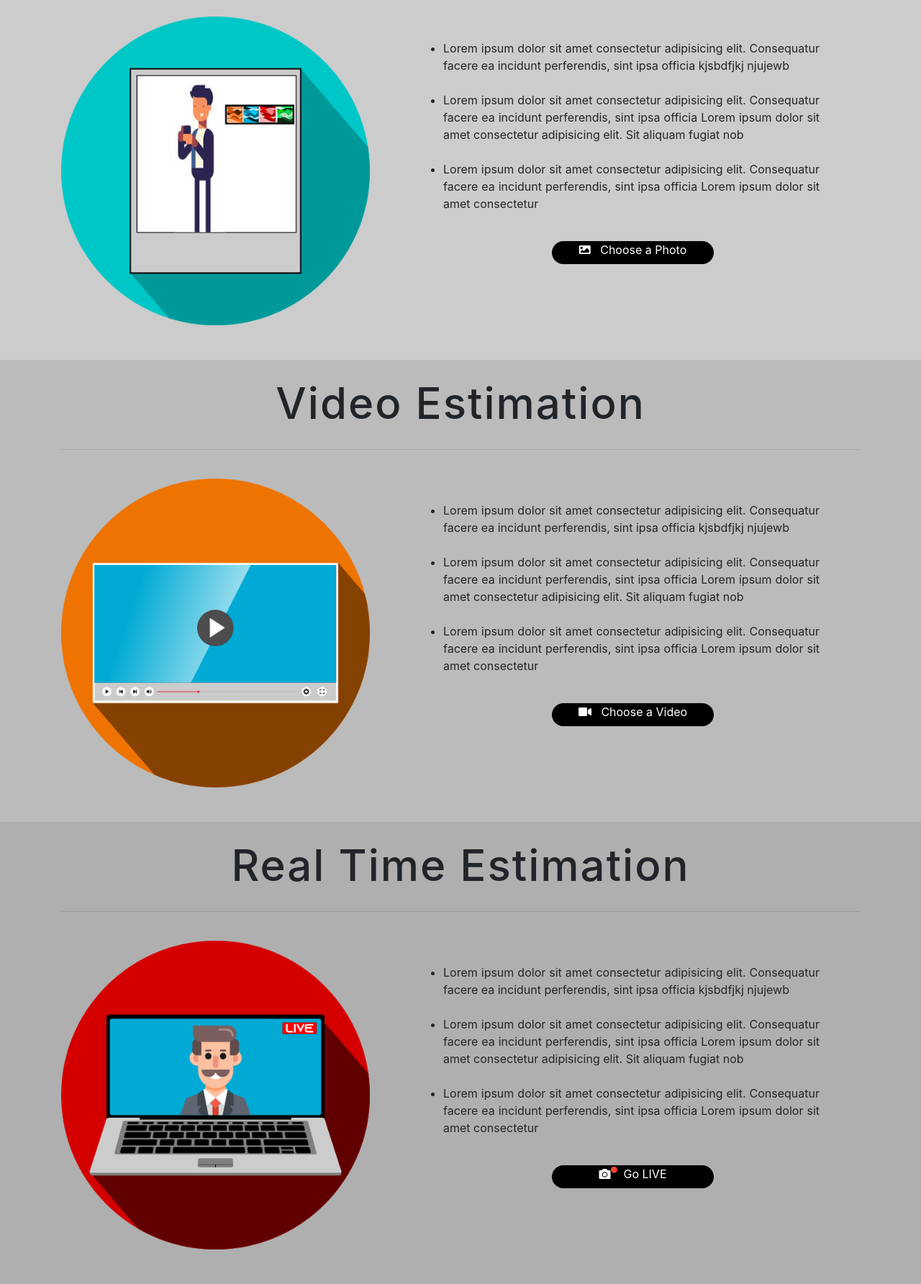
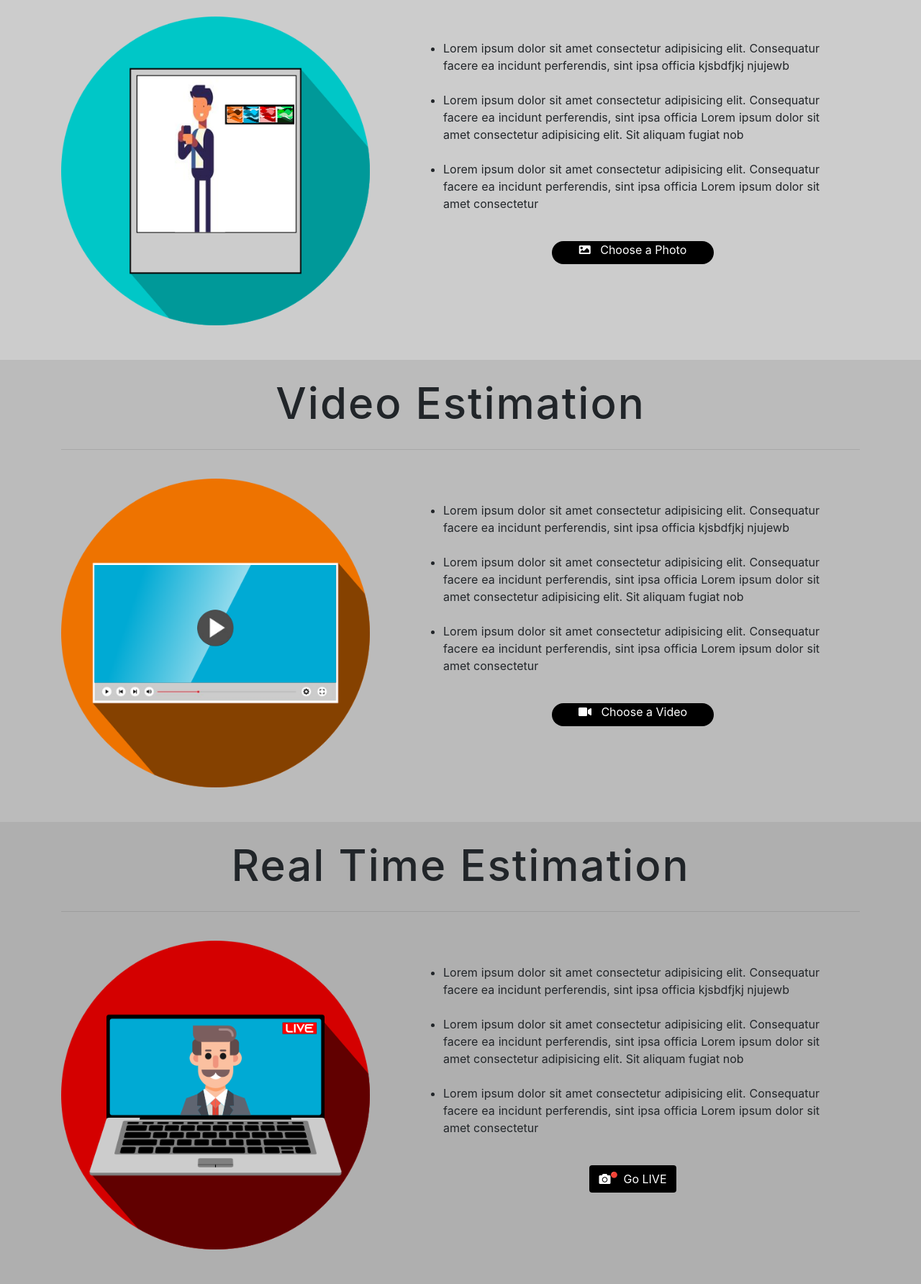
Before and after one commit to JayanthApagundi/Human-Pose-Estimation, a Flask app: page / in a window 1280 px wide. Shown: the part 1517-3301 px from the top of the page at 72% size. Run offline with Flask 2, Linux system fonts and the light colour scheme; some libraries are stand-ins or nearby versions.

Commit message:
Minor changes

```diff
--- a/static/css/main.css
+++ b/static/css/main.css
@@ -129,6 +129,12 @@ html {
   position: absolute;
 }
 
+.real-desc button {
+  color: white;
+  background-color: black;
+  align-items: center;
+}
+
 input[type='file'] {
   display: none;
 }
--- a/templates/index.html
+++ b/templates/index.html
@@ -25,7 +25,7 @@ crossorigin="anonymous"
 {% block body %}
 
 
-  <section class="bg-section">
+  <section class="container-fluid bg-section">
     <div class="content">
       <div class="row">
       <div class="col-md-7">
@@ -33,8 +33,8 @@ crossorigin="anonymous"
       </div>
     </div>
      <div class="row">
-     <div class="col-md-6">
-      <p class="pt-5 pr-4 pl-4 m-2">Human Pose Estimation is defined as the problem of localization of human joints (also known as keypoints - elbows, wrists, etc) in images or videos. It is also defined as the search for a specific pose in space of all articulated poses. 2D Pose estimates a 2D pose (x,y) coordinates for each joint from a RGB image. 3D Pose estimates a 3D pose (x,y,z) coordinates a RGB image.
+     <div class="col-md-6 text-center">
+      <p class="pt-5 pr-4 pl-3">Human Pose Estimation is defined as the problem of localization of human joints (also known as keypoints - elbows, wrists, etc) in images or videos. It is also defined as the search for a specific pose in space of all articulated poses. 2D Pose estimates a 2D pose (x,y) coordinates for each joint from a RGB image. 3D Pose estimates a 3D pose (x,y,z) coordinates a RGB image.
       Human Pose Estimation has some pretty cool applications like surveillance and security, Augmented/Virtual Reality, Animations, Gaming, Activity recognition, Teaching robots to perform particular action/tasks. </p>
     </div>
   </div>
@@ -48,7 +48,7 @@ crossorigin="anonymous"
 
 
 
-  <section class="detail" id="details">
+  <section class="container-fluid detail" id="details">
   <div class="container">
     <div class="row">
       <div class="col-12 text-center">
@@ -88,7 +88,7 @@ crossorigin="anonymous"
 
 
 
-  <section class="img-desc" id="img-esti">
+  <section class="container-fluid img-desc" id="img-esti">
     <div class="container">
       <div class="row">
         <div class="col-12 text-center">
@@ -107,11 +107,13 @@ crossorigin="anonymous"
             <li>Lorem ipsum dolor sit amet consectetur adipisicing elit. Consequatur facere ea incidunt perferendis, sint ipsa officia Lorem ipsum dolor sit amet consectetur</li>
           </ul>
           <div class="pt-4 pl-1">
+          <form>
           <input type="file" id="file-img" accept="image/*">
           <label for="file">
             <i class="fas fa-image"></i> &nbsp;
             Choose a Photo
           </label>
+        </form>
         </div>
         </div>
       </div>
@@ -120,7 +122,7 @@ crossorigin="anonymous"
 
 
 
-  <section class="vid-desc" id="vid-esti">
+  <section class="container-fluid vid-desc" id="vid-esti">
     <div class="container">
       <div class="row">
         <div class="col-12 text-center">
@@ -139,11 +141,13 @@ crossorigin="anonymous"
             <li>Lorem ipsum dolor sit amet consectetur adipisicing elit. Consequatur facere ea incidunt perferendis, sint ipsa officia Lorem ipsum dolor sit amet consectetur</li>
           </ul>
           <div class="pt-4 pl-1">
+            <form>
           <input type="file" id="file-vid" accept="video/*">
           <label for="file">
             <i class="fas fa-video"></i> &nbsp;
             Choose a Video
           </label>
+        </form>
         </div>
         </div>
       </div>
@@ -152,7 +156,7 @@ crossorigin="anonymous"
 
 
 
-  <section class="real-desc" id="real-esti">
+  <section class="container-fluid real-desc" id="real-esti">
     <div class="container">
       <div class="row">
         <div class="col-12 text-center">
@@ -172,10 +176,8 @@ crossorigin="anonymous"
           </ul>
           <div class="pt-4 pl-1">
           <!--<input type="file" id="file" accept="image/*"> -->
-          <label for="file">
-            <i class="fas fa-camera"></i><b>&#128308</b>&nbsp;
-            &nbsp;&nbsp;Go LIVE
-          </label>
+          <button type="button" class="btn bt-lg"> <i class="fas fa-camera"></i><b>&#128308</b>&nbsp;
+            &nbsp;&nbsp;Go LIVE </button>
         </div>
         </div>
       </div>
```
